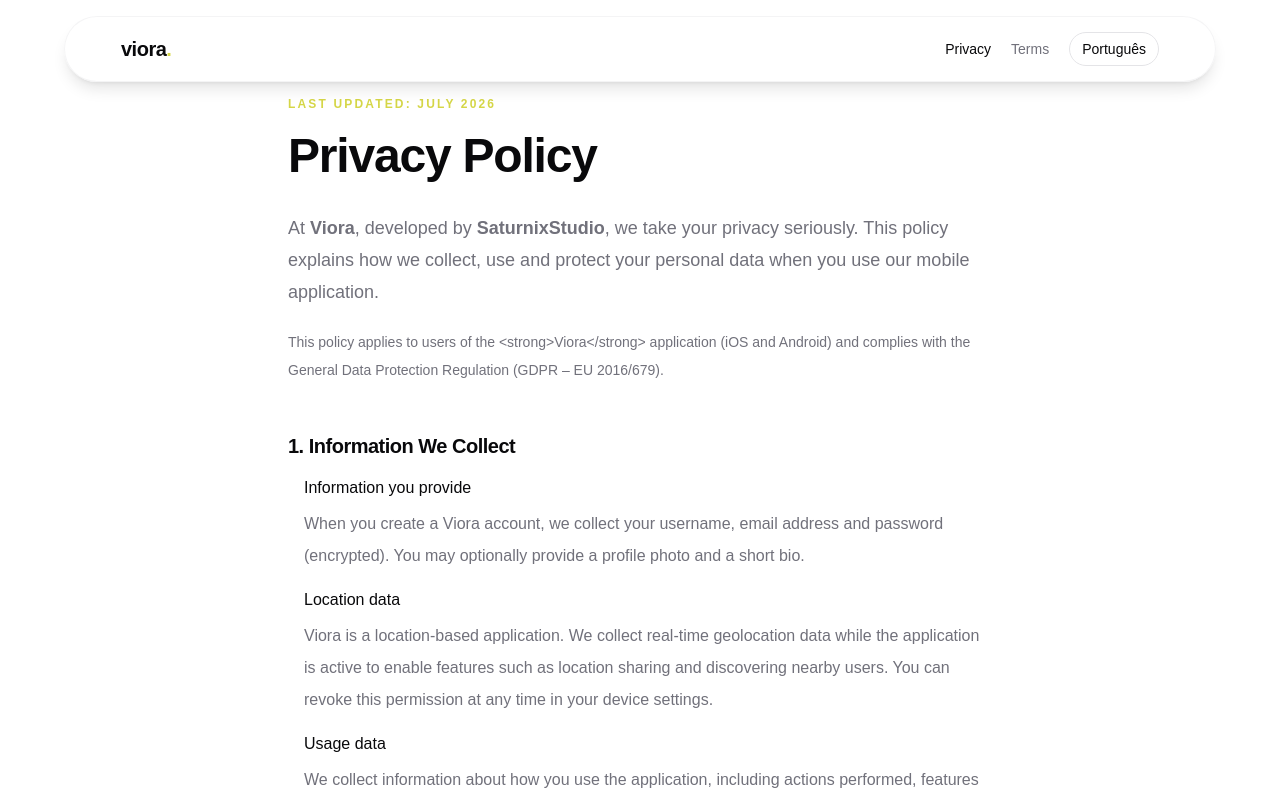
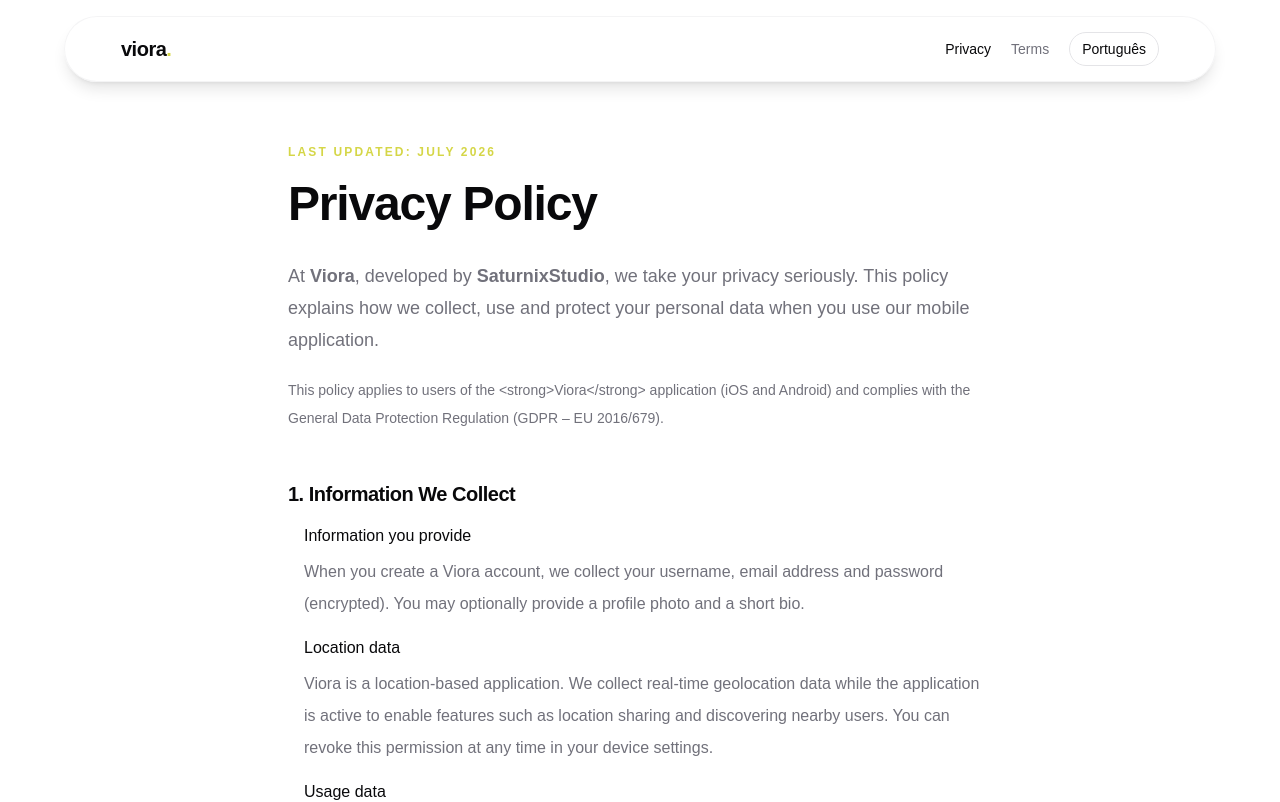
Before and after one commit to viora-studio/landing-page, a React (Vite) app: page /privacy in a window 1280 px wide. Shown: the top 802 px of the page. Built offline with nearby package versions, Linux system fonts and the light colour scheme.

Commit message:
style: add top spacing for floating header

```diff
--- a/src/components/legal-document.tsx
+++ b/src/components/legal-document.tsx
@@ -20,7 +20,7 @@ export function LegalDocument({
   sections: LegalSection[]
 }) {
   return (
-    <article className="mx-auto w-full max-w-3xl px-5 py-16 sm:px-8 sm:py-24">
+    <article className="mx-auto w-full max-w-3xl px-5 pt-32 pb-16 sm:px-8 sm:pt-36 sm:pb-24">
       <p className="mb-5 text-xs font-semibold uppercase tracking-[0.18em] text-primary">{badge}</p>
       <h1 className="text-4xl font-semibold tracking-tight sm:text-5xl">{title}</h1>
       <p className="mt-8 text-lg leading-8 text-muted-foreground" dangerouslySetInnerHTML={{ __html: intro }} />
```
